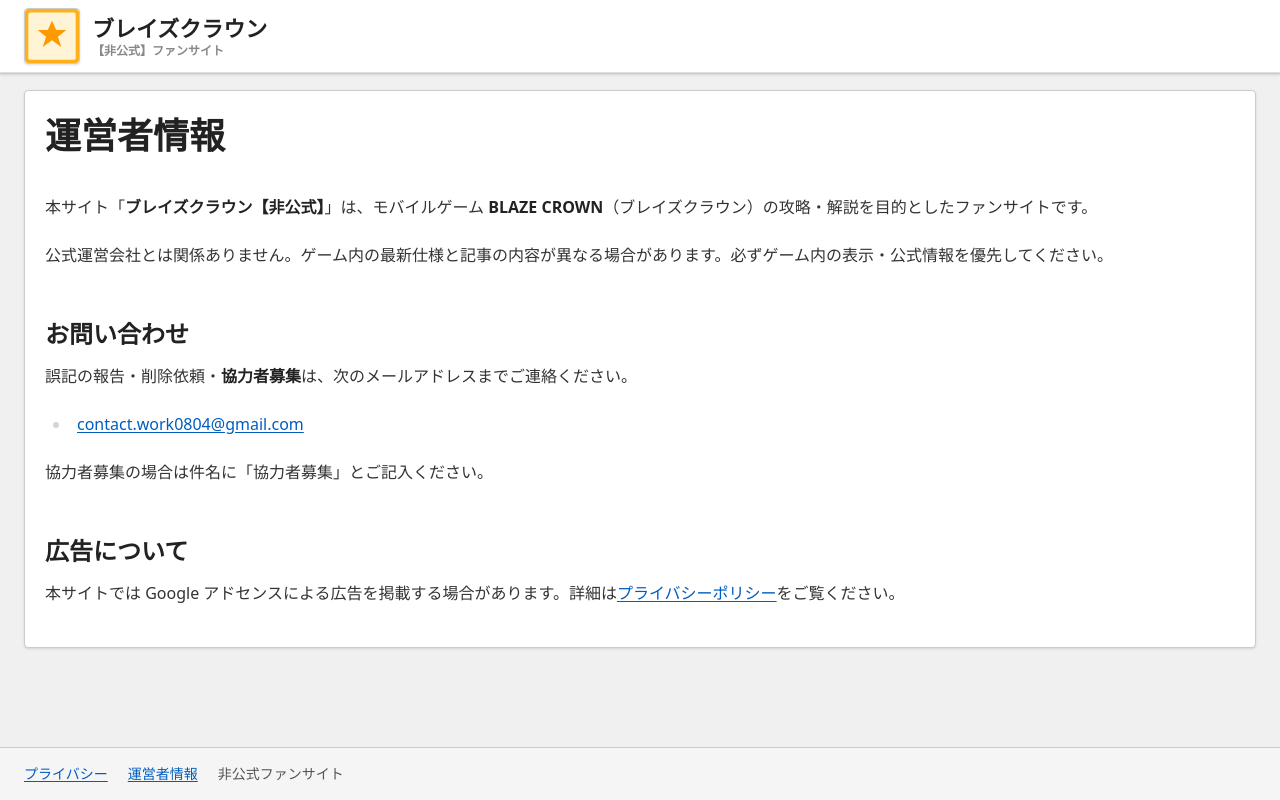
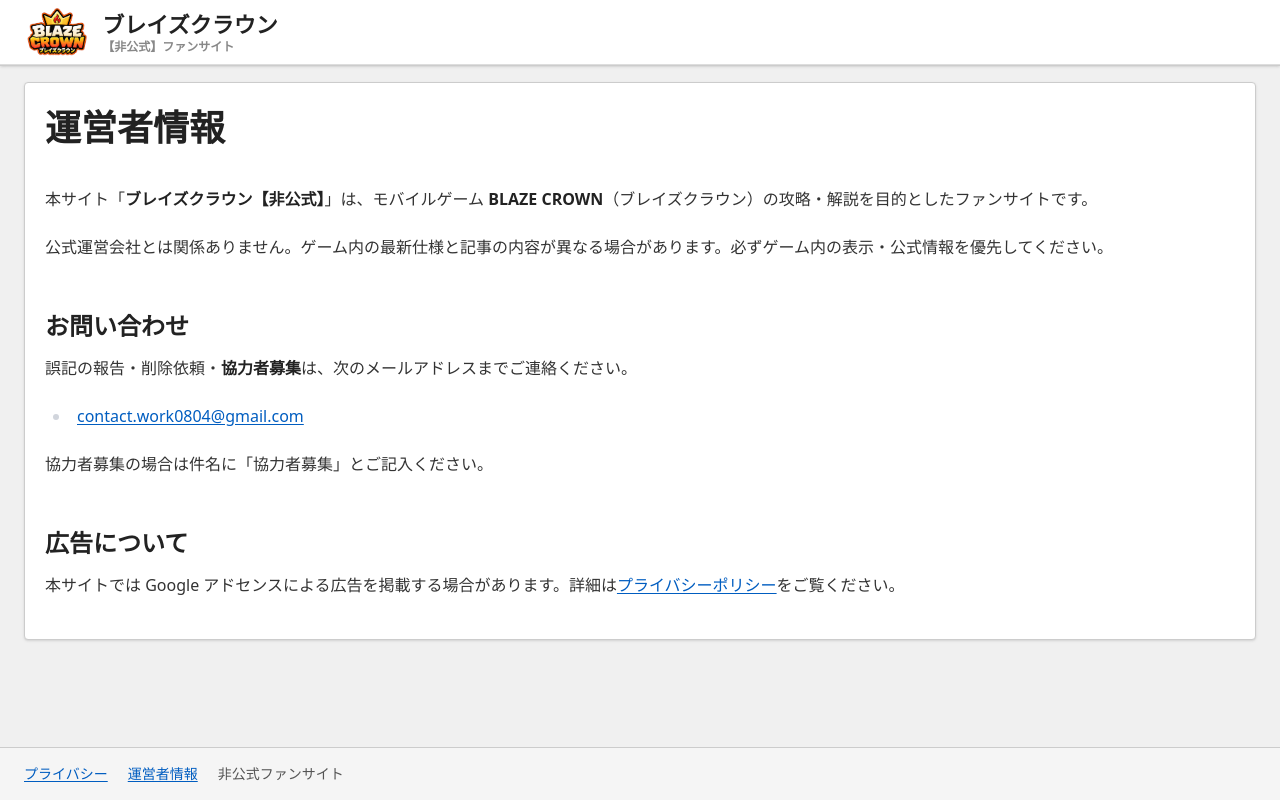
Before and after one commit to nakaokazuki/blaze-crown, an Astro site: page /about in a window 1280 px wide. Built offline with nearby package versions, Linux system fonts and the light colour scheme; Astro itself is replaced by a stand-in of ours.

Commit message:
フロント実装を更新

```diff
--- a/src/layouts/BaseLayout.astro
+++ b/src/layouts/BaseLayout.astro
@@ -18,7 +18,7 @@ const {
   noindex = false,
 } = Astro.props;
 const fullTitle = title === SITE_NAME ? title : `${title} | ${SITE_NAME}`;
-const iconSrc = `/games/${game}/icon.svg`;
+const gameLogoSrc = `/games/${game}/logo.png`;
 const canonicalURL = new URL(Astro.url.pathname, Astro.site);
 const googleSiteVerification = import.meta.env.PUBLIC_GOOGLE_SITE_VERIFICATION;
 ---
@@ -56,7 +56,14 @@ const googleSiteVerification = import.meta.env.PUBLIC_GOOGLE_SITE_VERIFICATION;
           <div class="game-header-top">
             <div class="wiki-header-inner">
               <a href="/" class="game-header-brand">
-                <img src={iconSrc} width="52" height="52" alt="" class="game-header-icon" decoding="async" />
+                <img
+                  src={gameLogoSrc}
+                  width={180}
+                  height={72}
+                  alt="BLAZE CROWN（ブレイズクラウン）"
+                  class="game-header-logo"
+                  decoding="async"
+                />
                 <span class="game-header-text">
                   <span class="game-header-title">{WIKI_BRAND_TITLE}</span>
                   <span class="game-header-sub">【非公式】ファンサイト</span>
--- a/src/styles/global.css
+++ b/src/styles/global.css
@@ -206,8 +206,8 @@
     @apply flex items-center gap-3 no-underline hover:no-underline;
   }
 
-  .game-header-icon {
-    @apply h-14 w-14 shrink-0 rounded border border-[var(--g8-border)] bg-white shadow-sm;
+  .game-header-logo {
+    @apply h-11 w-auto max-w-[min(42vw,11rem)] shrink-0 object-contain object-left sm:h-12 sm:max-w-[12.5rem];
   }
 
   .game-header-title {
```
Also changed, not shown: public/games/blaze-crown/logo.png (added).
